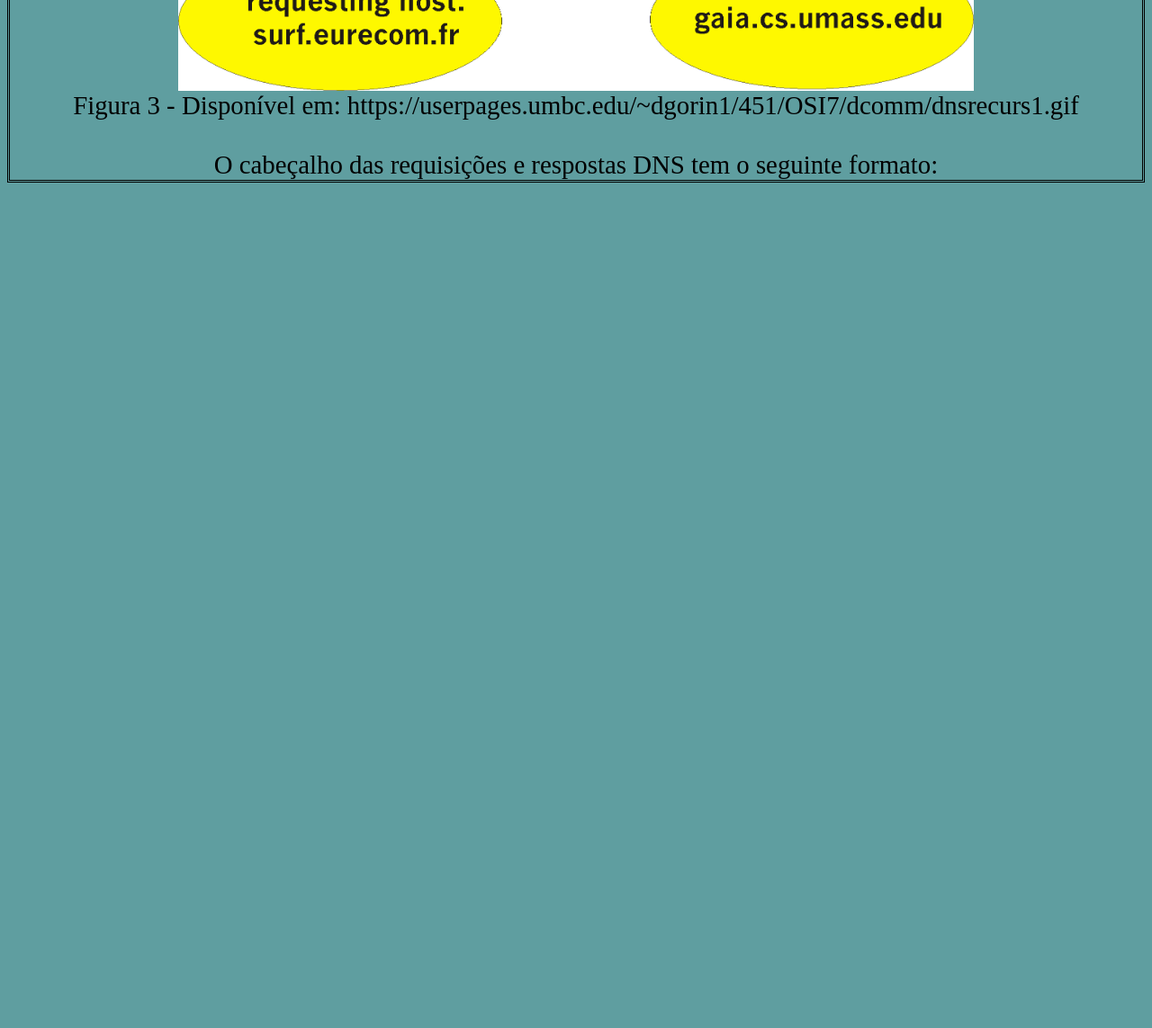
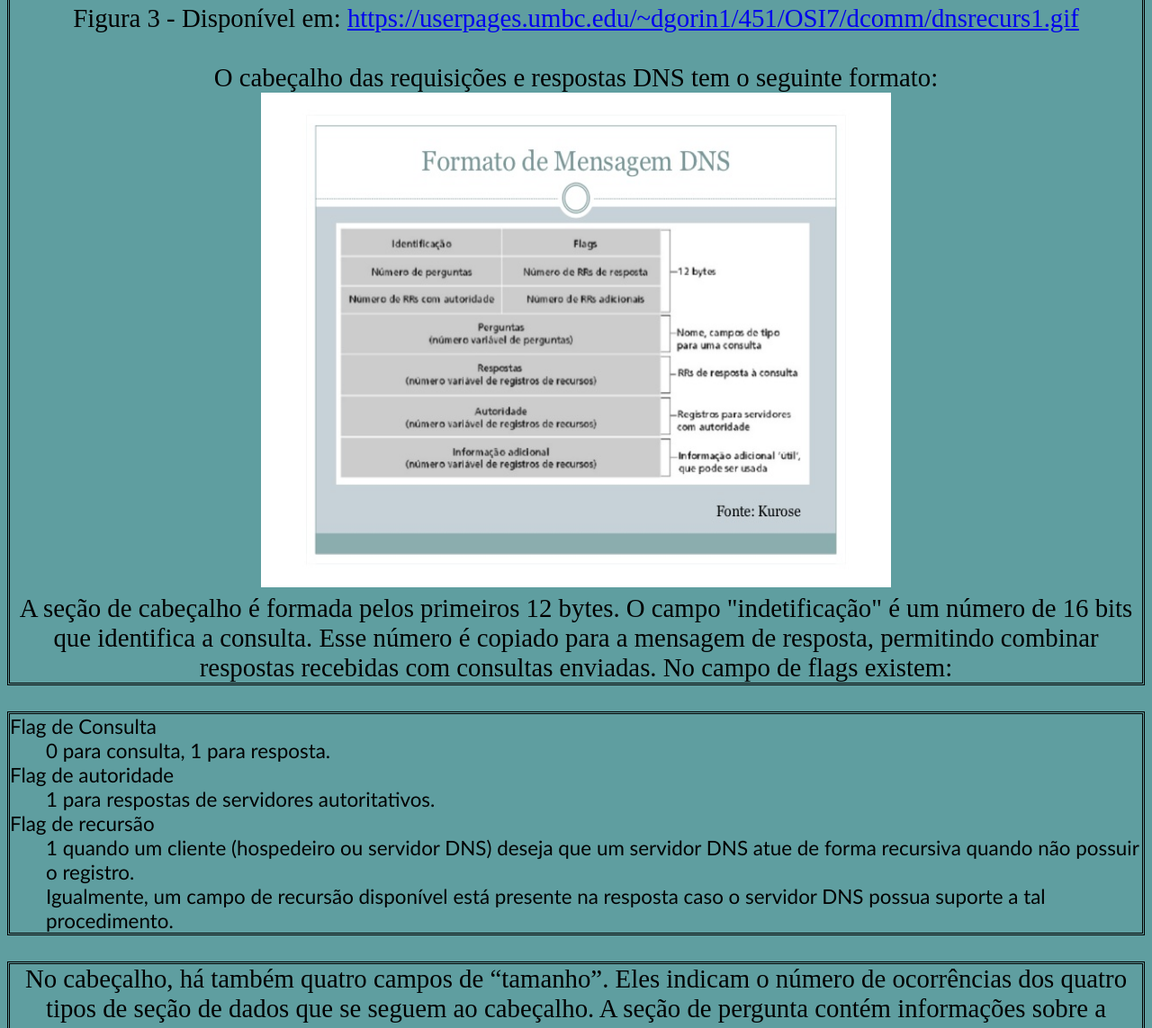
Before and after one commit to TSaytson/teste-trabalho-redes, a plain HTML site: page index.html in a window 1280 px wide. Shown: the part 2506-3649 px from the top of the page at 90% size. Before the commit the page ends 2738 px from the top, so only its background shows below. Drawn offline with Linux system fonts and the light colour scheme.

Commit message:
2a versao introducao

```diff
--- a/index.css
+++ b/index.css
@@ -18,6 +18,12 @@ html, body {
     font-family: Verdana;
     text-align: center;
     border-bottom-style: solid;
+    }
+  dl {
+    color:black;
+    font-family: 'Trebuchet MS';
+    font-size: 1.4em;
+    border-style: double;
     }
 
 /* define a fixed width for the entire menu */
--- a/index.html
+++ b/index.html
@@ -1,3 +1,4 @@
+<!DOCTYPE html>
 <html>
   <meta charset="utf-8">
   <title>Ataques DNS</title>
@@ -39,21 +40,64 @@
         será mantido no cache do servidor.(Kurose, 2016) Nenhum servidor possui
         registros de todos os domínios na Internet, pois
         o sistema funciona de forma hierarquica e distribuída, de modo
-        que seja escalável nas infraestruturas de redes.<br>
-        <img src="./imagens/introduction02-dns-hierarchy.png" alt="hierarquia-dns" style="width:900px; height:450px"><br>
+        que seja escalável nas infraestruturas de redes, além de
+        possibilitar um funcionamento contínuo da rede mesmo que
+        alguns servidores DNS deixem de funcionar.<br>
+        <img src="./imagens/introduction02-dns-hierarchy.png" alt="hierarquia-dns" style="width:700px; height:350px"><br>
         Figura 1 - Retirado de "Redes de Computadores: Uma abordagem 'top-down'" Kurose & Ross (2016)<br><br>
         Na Figura 1 está representada a estrutura hierarquica do DNS.
-        Os servidores Root possuem registros dos servidores Top Domain,
-        estes, por sua vez, possuem registros dos servidores autoritativos
-        de domínios como .com, .br, .edu, .net, e etc.
+        Os servidores Root possuem registros dos servidores Top Domain Level
+        <a href="https://www.iana.org/domains/root/servers" target="_blank">
+        (Lista dos servidores raíz).
+        </a><br>
+        Os servidores TLD, por sua vez, possuem registros dos servidores autoritativos
+        de domínios .com,&nbsp;.br,&nbsp;.edu,&nbsp;.net,&nbsp;e&nbsp;etc.
+        <a href="https://www.iana.org/domains/root/db" target="_blank">
+        (Lista de servidores TLD).
+        </a><br>
+        Além destes, existem os servidores DNS locais, normalmente
+        pertencentes a uma ISP (Internet Service Provider). Estes, em geral,
+        fornecem endereços de outros servidores próximos.
         As consultas aos registros dos servidores DNS podem ser feitas
         de duas formas, iterativas, como representado na figura abaixo<br>
         <img src="./imagens/introduction03-dns-iterativo.png" alt="dns-iterativo" style="width: 500px; height: 600px"><br>
         Figura 2 - Retirado de "Redes de Computadores: Uma abordagem 'top-down'" Kurose & Ross (2016)<br><br>
         Ou de forma recursiva.<br>
-        <img src="./imagens/introduction04-dns-recursivo.gif" alt="dns-recursivo" style="width:600x; height:600px;"><br>
-        Figura 3 - Disponível em: https://userpages.umbc.edu/~dgorin1/451/OSI7/dcomm/dnsrecurs1.gif<br><br>
-        O cabeçalho das requisições e respostas DNS tem o seguinte formato:
+        <img src="./imagens/introduction04-dns-recursivo.gif" alt="dns-recursivo" style="height:450px;"><br>
+        Figura 3 - Disponível em: <a href="https://userpages.umbc.edu/~dgorin1/451/OSI7/dcomm/dnsrecurs1.gif">https://userpages.umbc.edu/~dgorin1/451/OSI7/dcomm/dnsrecurs1.gif</a><br><br>
+        O cabeçalho das requisições e respostas DNS tem o seguinte formato:<br>
+        <img src="./imagens/introduction05-dns-formato-mensagem.jpg" alt="formato-mensagem-dns" style="width:700px; height:550px;"><br>
+        A seção de cabeçalho é formada pelos primeiros 12 bytes.
+        O campo "indetificação" é um número de 16 bits que identifica
+        a consulta. Esse número é copiado para a mensagem de resposta,
+        permitindo combinar respostas recebidas com consultas enviadas.
+        No campo de flags existem:
+        <dl>
+          <dt>Flag de Consulta</dt>
+            <dd>0 para consulta, 1 para resposta.</dd>
+          <dt>Flag de autoridade</dt>
+            <dd>1 para respostas de servidores autoritativos.</dd>
+          <dt>Flag de recursão</dt>
+            <dd>1 quando um cliente (hospedeiro ou servidor DNS)
+              deseja que um servidor DNS atue de forma recursiva
+              quando não possuir o registro.
+            </dd>
+            <dd>Igualmente, um campo de recursão disponível está
+              presente na resposta caso o servidor DNS possua
+              suporte a tal procedimento.
+            </dd>
+          </dt>
+        </dl>
+        <p>
+        No cabeçalho, há também quatro campos de “tamanho”.
+        Eles indicam o número de ocorrências dos quatro tipos de
+        seção de dados que se seguem ao cabeçalho.
+        A seção de pergunta contém informações sobre a consulta que
+        está sendo feita. Essa seção inclui (1) um campo de nome que
+        contém o nome que está sendo consultado e (2) um campo de tipo
+        que indica o tipo da pergunta que está sendo feita sobre o nome
+         — por exemplo, um endereço de hospedeiro associado a um nome
+        (Type A) ou o servidor de correio para um nome (Type MX).
 
       </p>
     </body>
```
Also changed, not shown: bibliography.html (+1 -0 lines), cache-poisoning.html (+2 -1 lines), hijacking.html (+1 -0 lines), spoofing.html (+1 -0 lines), subdomain.html (+1 -0 lines), tunneling.html (+1 -0 lines), imagens/introduction05-dns-formato-mensagem.jpg (added).
